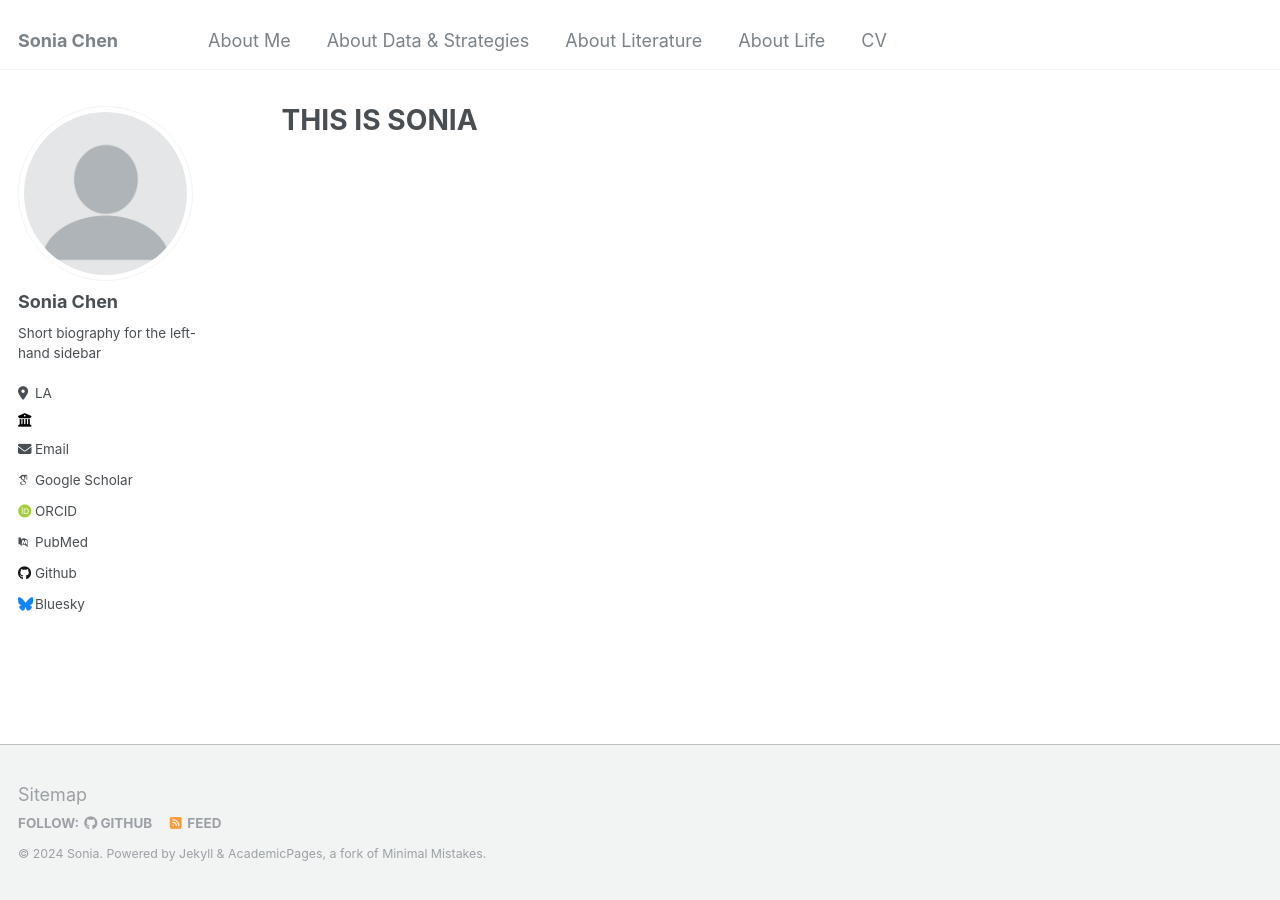
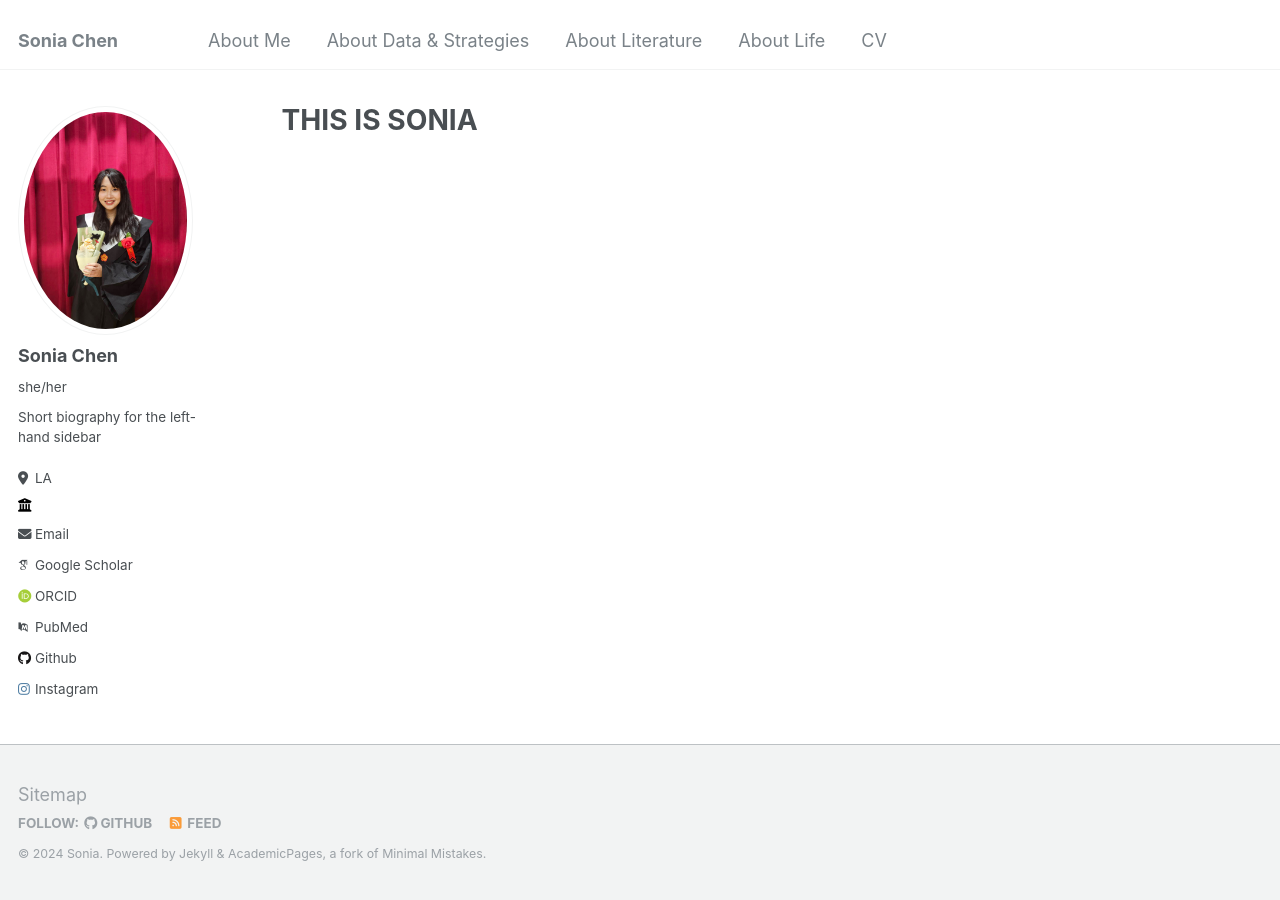
Before and after one commit to soniachen6603/sonia.chen.github.io, a Jekyll site: the page built from _pages/about.md, in a window 1280 px wide. Built offline with Jekyll 4.4.1, drawn with Linux system fonts in a browser that asks for light colours; some web fonts are replaced; part of the change alters nothing that is shown.

Commit message:
Update _config.yml

```diff
--- a/_config.yml
+++ b/_config.yml
@@ -17,9 +17,9 @@ repository               : "academicpages/academicpages.github.io"
 #               Additional customization can be done by editing /_includes/author-profile.html
 author:
   # Biographic information
-  avatar           : "profile.png"
+  avatar           : "profile_pic.JPG"
   name             : "Sonia Chen"
-  pronouns         : # example: "she/her"
+  pronouns         : "she/her"
   bio              : "Short biography for the left-hand sidebar"
   location         : "LA"
   employer         : ""
@@ -44,14 +44,14 @@ author:
   stackoverflow    : # User number or user number and name (i.e., use "1" or "1/jeff-atwood")
 
   # Social media
-  bluesky          : "bsky.app" # Replace this with you Bluesky username
+  bluesky          : # Replace this with you Bluesky username
   facebook         : # Sonia Chen
   flickr           : # Username
   foursquare       : # Username
   goodreads        : # Username
   google_plus      : # Username
   keybase          : # Username
-  instagram        : # sonia___chen
+  instagram        : "sonia___chen"
   lastfm           : # Username
   linkedin         : # Sonia Chen
   mastodon         : # URL
```
